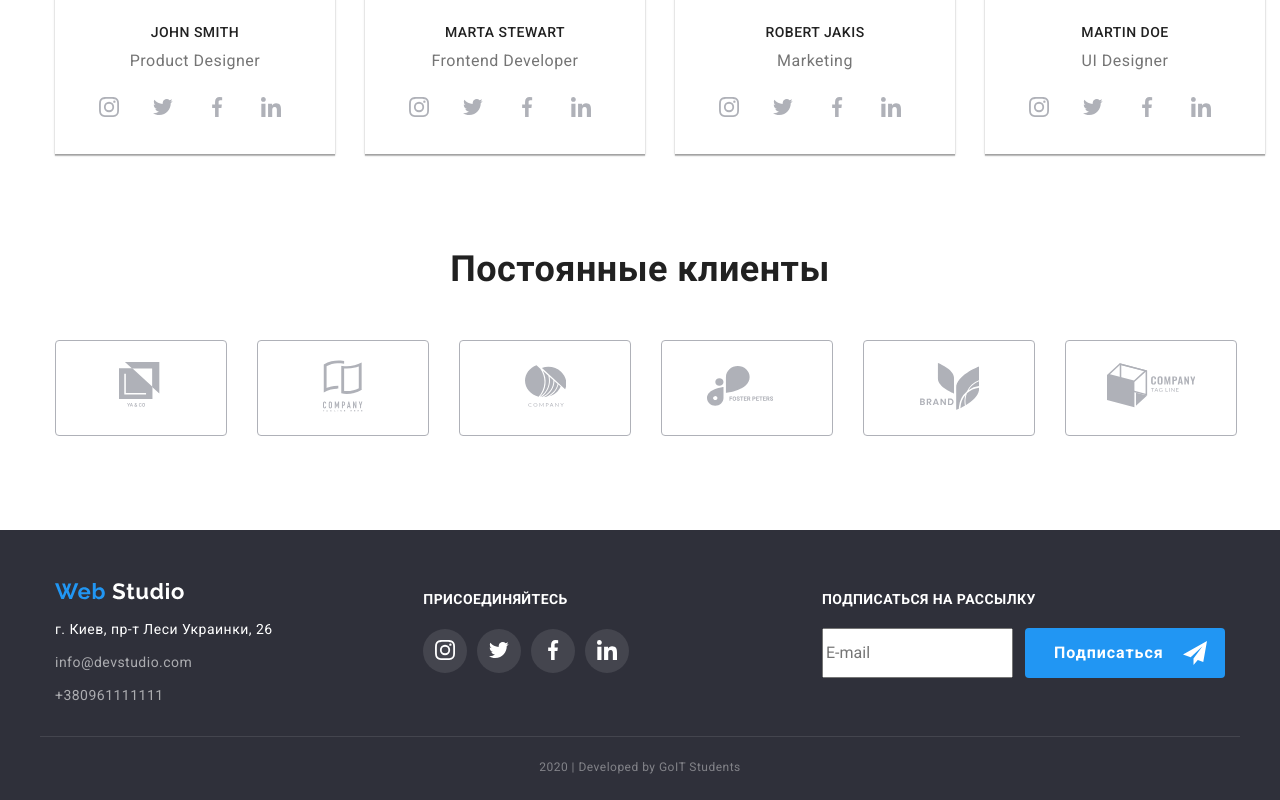
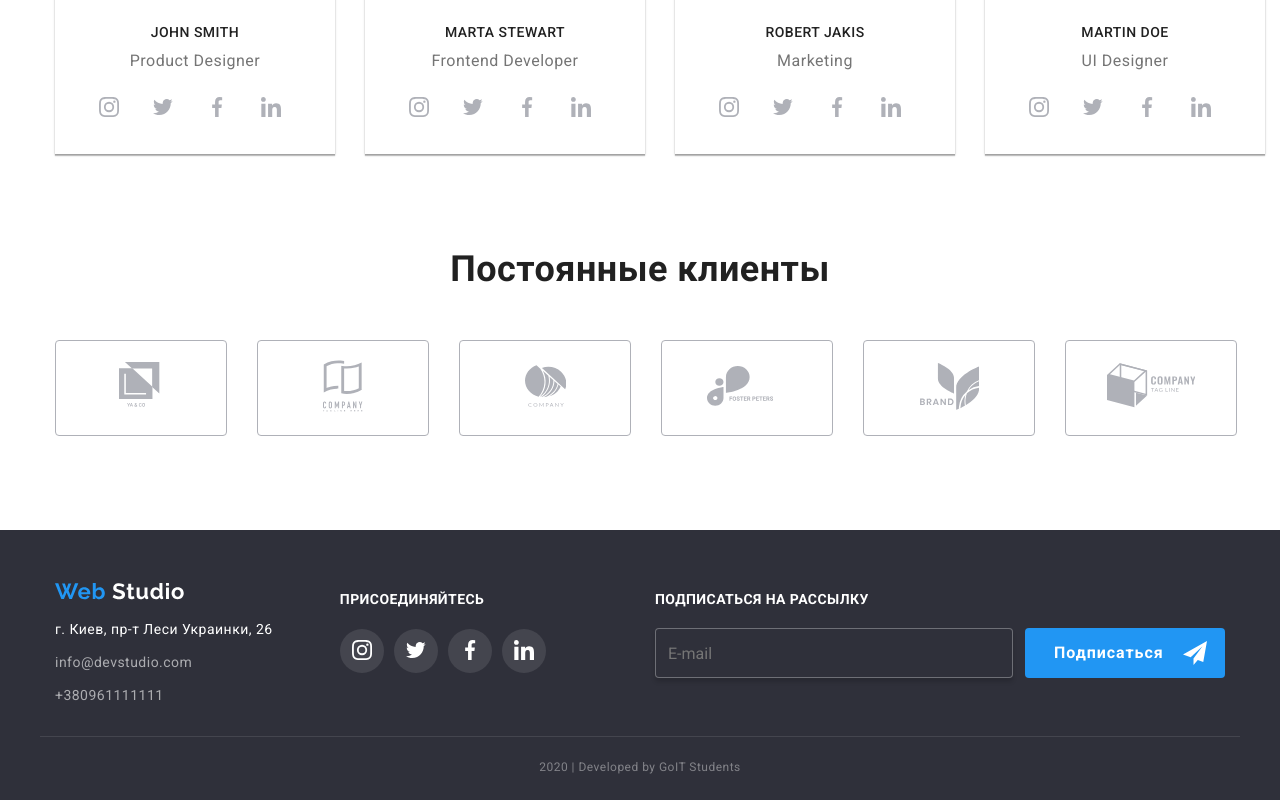
Before and after one commit to OlgaPavlenko/goit-markup-hw-06, a plain HTML site: page index.html in a window 1280 px wide. Shown: the part 1961-2761 px from the top of the page. Drawn offline with nearby package versions, Linux system fonts and the light colour scheme.

Commit message:
footer-form updated

```diff
--- a/css/main.css
+++ b/css/main.css
@@ -576,6 +576,18 @@ b{
   }
 
   .join-inline input{
+    width: 358px;
+    height: 50px;
+    border: 1px solid rgba(255, 255, 255, 0.3);
+    box-sizing: border-box;
+    box-shadow: 0px 4px 4px rgba(0, 0, 0, 0.15);
+    border-radius: 4px;
+    background-color: #2f303a;
+    padding-left: 12px;
+    color: var(--secondary-color);
+  }
+
+  .join-inline input{
       margin-right: 12px;
   }
 
```
